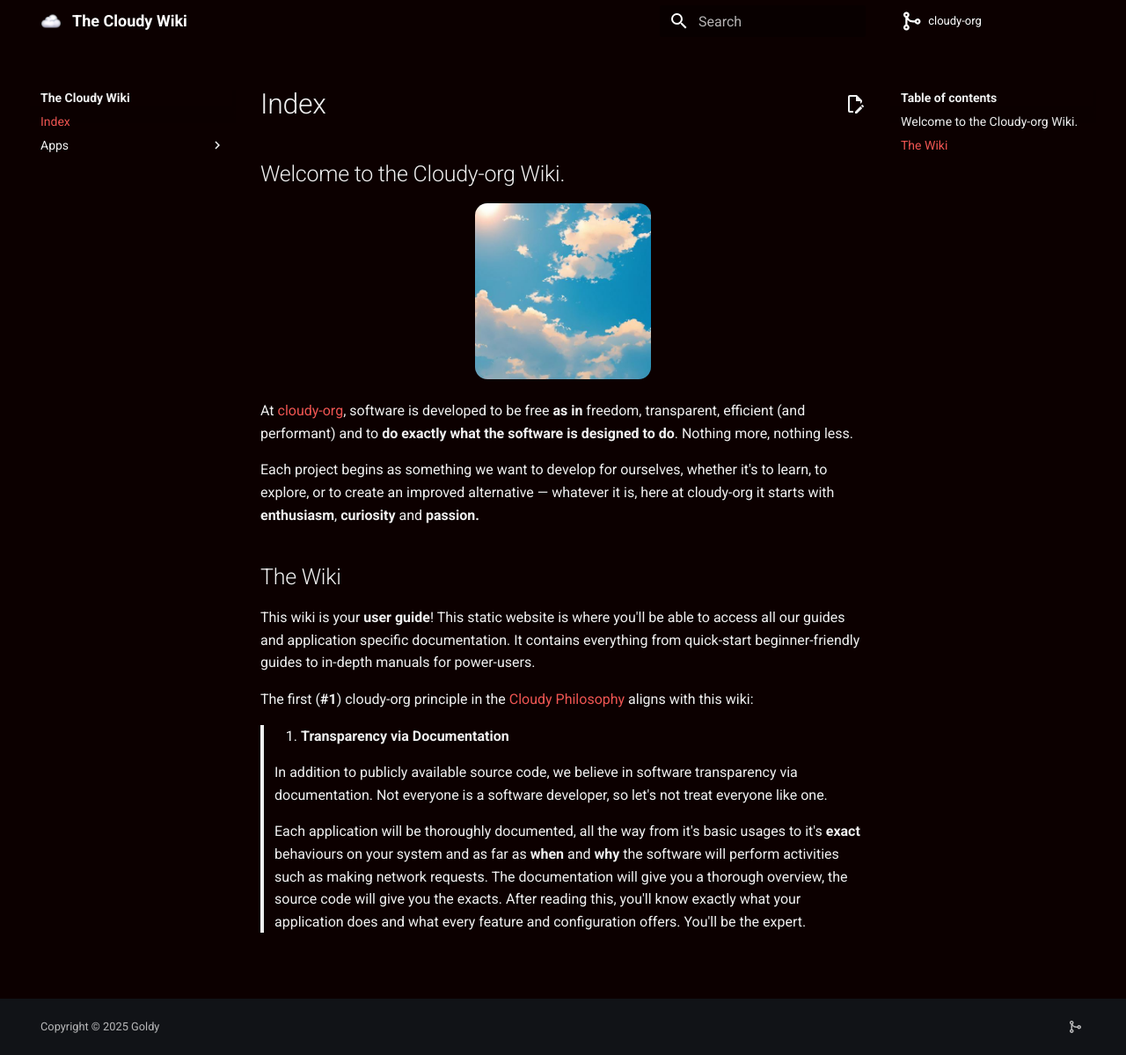
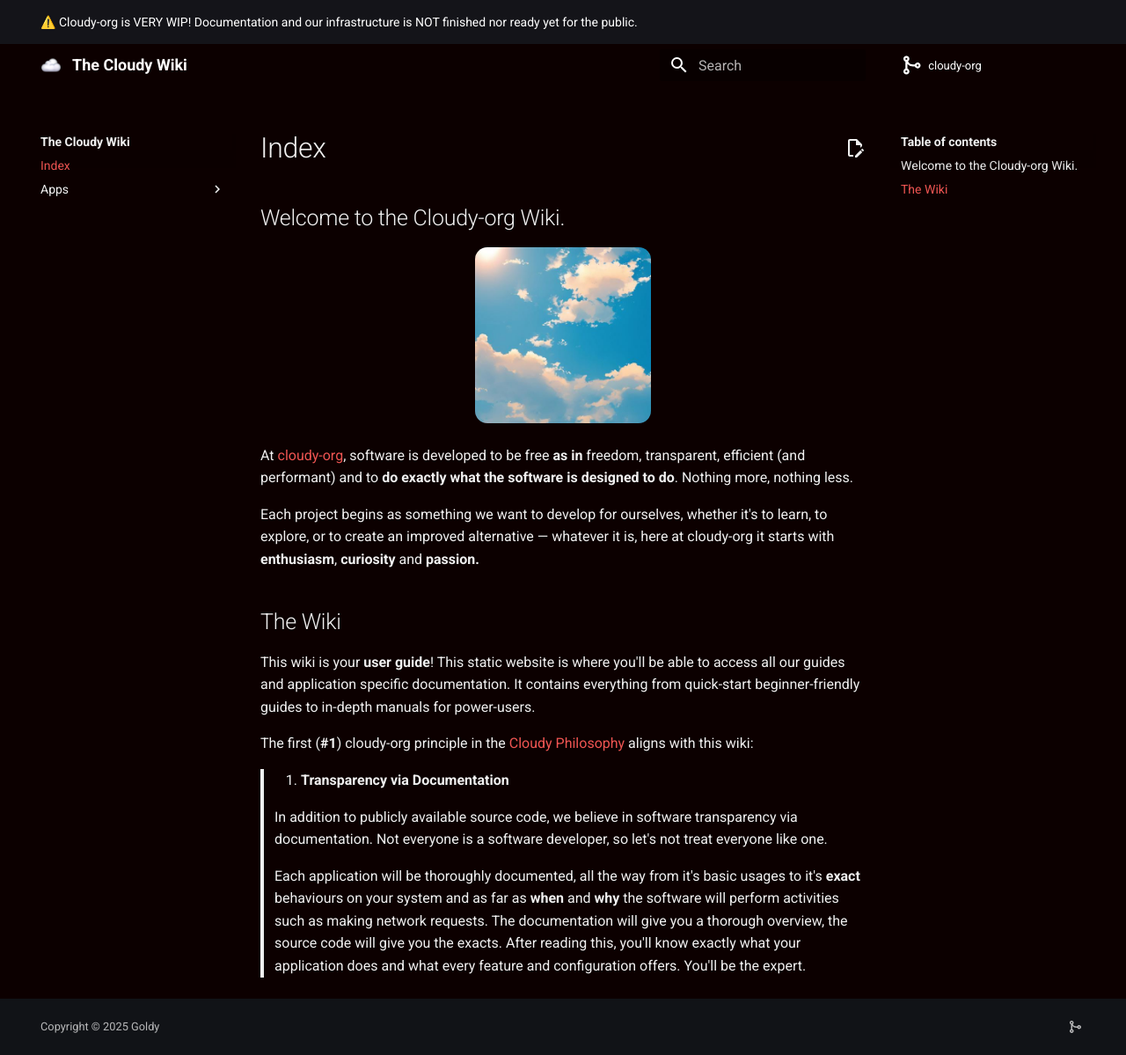
Before and after one commit to cloudy-org/wiki, an MkDocs documentation site: the page built from docs/index.md, in a window 1280 px wide and 1199 px high. Shown: the whole window at 88% size. Built offline with MkDocs 1.6.1 and Material for MkDocs 9.7.7, drawn with Linux system fonts in a browser that asks for light colours.

Commit message:
feat: add annoucement header

```diff
--- a/mkdocs.yml
+++ b/mkdocs.yml
@@ -17,6 +17,7 @@ markdown_extensions:
 
 theme:
   name: material
+  custom_dir: overrides
   logo: assets/clouds.png
   favicon: assets/clouds.png
   icon:
@@ -48,3 +49,4 @@ extra_css:
 
 watch:
   - docs
+  - overrides
--- /dev/null
+++ b/overrides/main.html
@@ -0,0 +1,7 @@
+{% extends "base.html" %}
+
+{% block announce %}
+<div>
+    <p>⚠️ Cloudy-org is VERY WIP! Documentation and our infrastructure is NOT finished nor ready yet for the public.</p>
+</div>
+{% endblock %}
```
